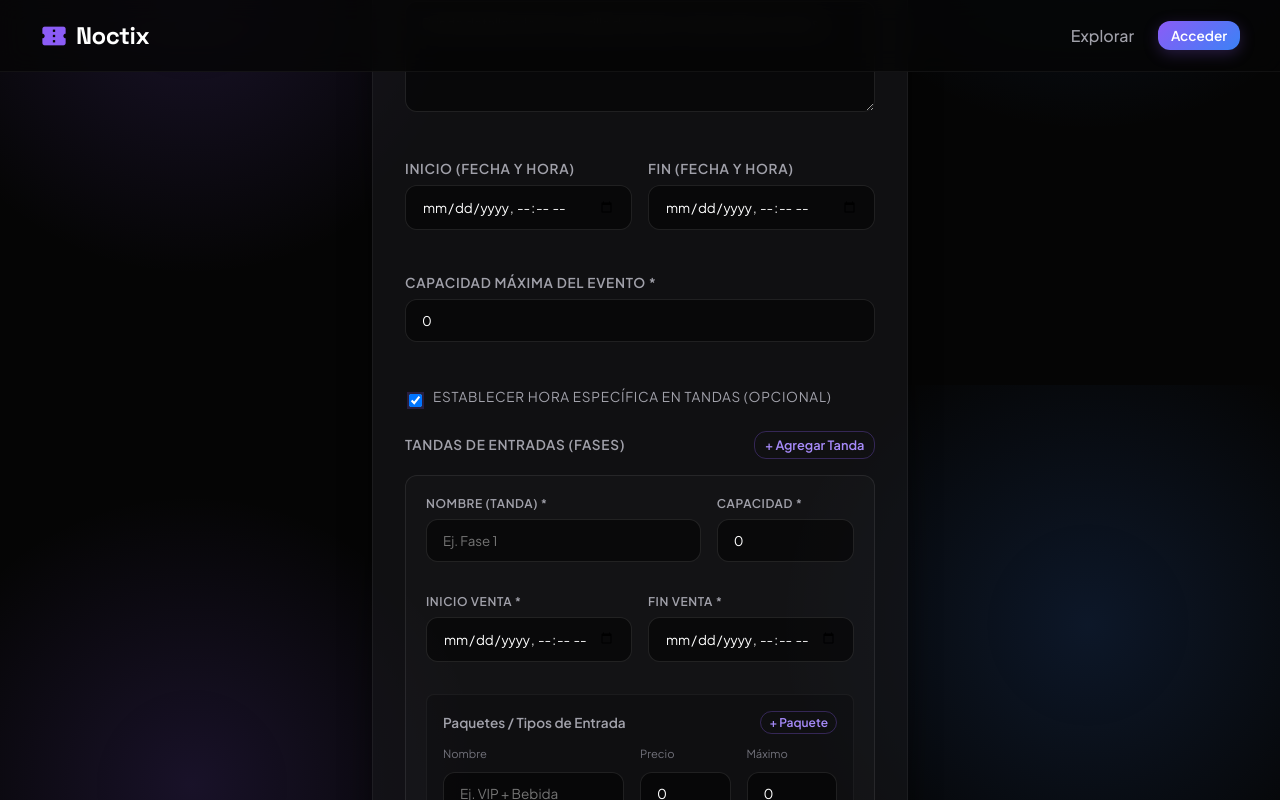
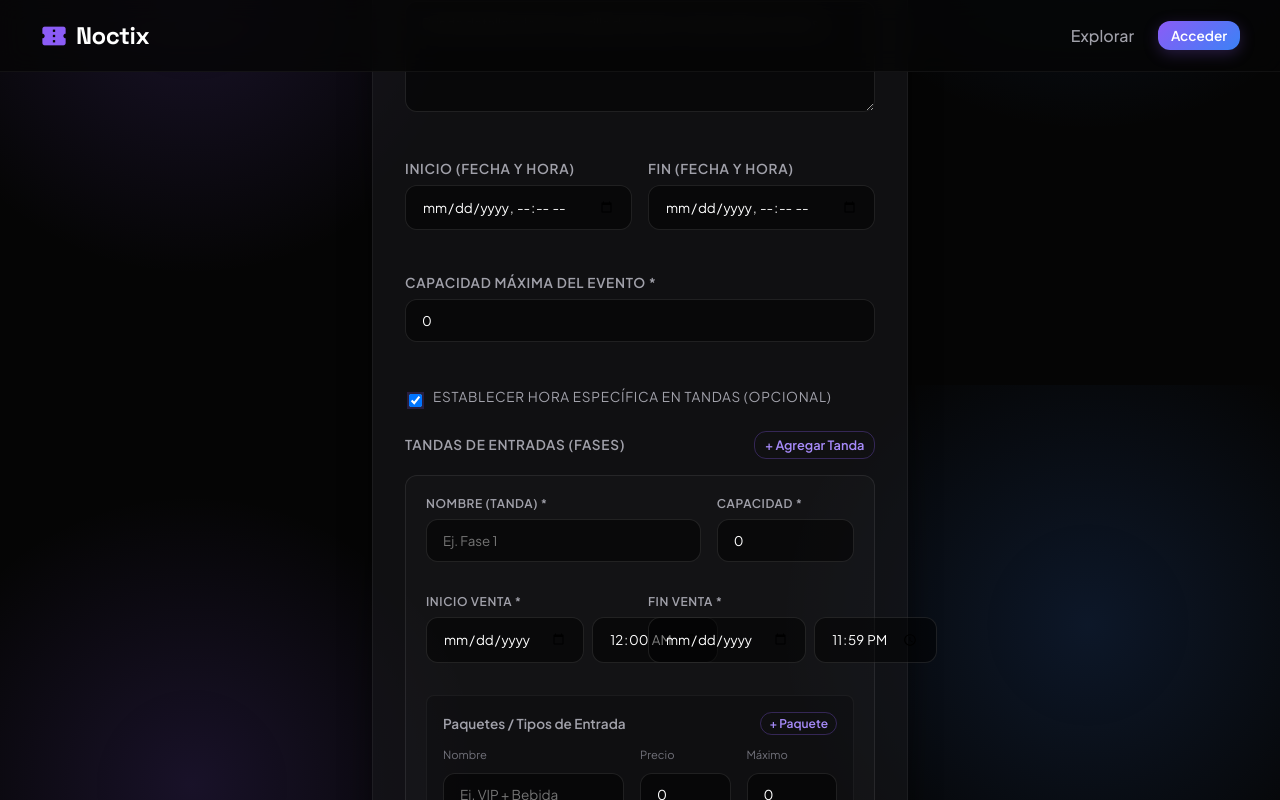
Before and after one commit to Gonzalo1918/noctix1, an Angular app: page /create-event in a window 1280 px wide. Both pictures are taken after a click on the checkbox "ESTABLECER HORA ESPECÍFICA EN TANDAS (OPCIONAL)". Shown: the part 415-1215 px from the top of the page. Built offline with nearby package versions, Linux system fonts and the light colour scheme.

Commit message:
feat(events): split date and time inputs for ticket tiers
Refactored ticket tier forms to use separate date and time inputs instead of datetime-local, improving consistency and user experience when managing event sale periods.

```diff
--- a/src/app/components/views/create-event/create-event.html
+++ b/src/app/components/views/create-event/create-event.html
@@ -80,19 +80,21 @@
             <div class="tier-row" style="margin-bottom: 1rem;">
               <div style="flex: 1;">
                 <label style="font-size: 0.75rem;">Inicio Venta *</label>
-                @if (createEventForm.value.hasSpecificTime) {
-                  <input formControlName="startDate" type="datetime-local" style="margin-bottom: 0;" />
-                } @else {
-                  <input formControlName="startDate" type="date" style="margin-bottom: 0;" />
-                }
+                <div style="display: flex; gap: 0.5rem;">
+                  <input formControlName="startDate" type="date" style="margin-bottom: 0; flex: 2;" />
+                  @if (createEventForm.value.hasSpecificTime) {
+                    <input formControlName="startTime" type="time" style="margin-bottom: 0; flex: 1;" />
+                  }
+                </div>
               </div>
               <div style="flex: 1;">
                 <label style="font-size: 0.75rem;">Fin Venta *</label>
-                @if (createEventForm.value.hasSpecificTime) {
-                  <input formControlName="endDate" type="datetime-local" style="margin-bottom: 0;" />
-                } @else {
-                  <input formControlName="endDate" type="date" style="margin-bottom: 0;" />
-                }
+                <div style="display: flex; gap: 0.5rem;">
+                  <input formControlName="endDate" type="date" style="margin-bottom: 0; flex: 2;" />
+                  @if (createEventForm.value.hasSpecificTime) {
+                    <input formControlName="endTime" type="time" style="margin-bottom: 0; flex: 1;" />
+                  }
+                </div>
               </div>
             </div>
 
--- a/src/app/components/views/create-event/create-event.ts
+++ b/src/app/components/views/create-event/create-event.ts
@@ -69,7 +69,9 @@ export class CreateEventComponent {
       name: new FormControl('', Validators.required),
       maxCapacity: new FormControl(0, [Validators.required, Validators.min(1)]),
       startDate: new FormControl('', Validators.required),
+      startTime: new FormControl('00:00'),
       endDate: new FormControl('', Validators.required),
+      endTime: new FormControl('23:59'),
       packages: new FormArray([
         this.createTicketPackageFormGroup()
       ])
@@ -94,7 +96,9 @@ export class CreateEventComponent {
       name: new FormControl(tierToCopy.name + ' (Copia)', Validators.required),
       maxCapacity: new FormControl(tierToCopy.maxCapacity, [Validators.required, Validators.min(1)]),
       startDate: new FormControl(tierToCopy.startDate, Validators.required),
+      startTime: new FormControl(tierToCopy.startTime || '00:00'),
       endDate: new FormControl(tierToCopy.endDate, Validators.required),
+      endTime: new FormControl(tierToCopy.endTime || '23:59'),
       packages: new FormArray(
         tierToCopy.packages.map((p: any) => new FormGroup({
           name: new FormControl(p.name, Validators.required),
@@ -126,26 +130,26 @@ export class CreateEventComponent {
   submitCreateEvent() {
     if (this.createEventForm.invalid) return;
 
+    const hasSpecTime = this.createEventForm.value.hasSpecificTime as boolean;
     const payload = {
       name: this.createEventForm.value.name as string,
       description: this.createEventForm.value.description as string,
       startDate: this.createEventForm.value.startDate as string,
       endDate: this.createEventForm.value.endDate as string,
       maxCapacity: this.createEventForm.value.maxCapacity as number,
-      hasSpecificTime: this.createEventForm.value.hasSpecificTime as boolean,
-      ticketTiers: this.createEventForm.value.ticketTiers as any[]
+      hasSpecificTime: hasSpecTime,
+      ticketTiers: this.createEventForm.value.ticketTiers?.map((tier: any) => {
+        const sTime = hasSpecTime ? (tier.startTime || '00:00') : '00:00';
+        const eTime = hasSpecTime ? (tier.endTime || '23:59') : '23:59';
+        return {
+          name: tier.name,
+          maxCapacity: tier.maxCapacity,
+          startDate: tier.startDate ? `${tier.startDate}T${sTime}` : '',
+          endDate: tier.endDate ? `${tier.endDate}T${eTime}` : '',
+          packages: tier.packages
+        };
+      }) || []
     };
-
-    if (!payload.hasSpecificTime) {
-      payload.ticketTiers.forEach(tier => {
-        if (tier.startDate && !tier.startDate.includes('T')) {
-          tier.startDate += 'T00:00';
-        }
-        if (tier.endDate && !tier.endDate.includes('T')) {
-          tier.endDate += 'T23:59';
-        }
-      });
-    }
 
     // Consumir el eventService con CRUD POST
     this.eventService.createEvent(payload).subscribe({
--- a/src/app/components/views/edit-event/edit-event.html
+++ b/src/app/components/views/edit-event/edit-event.html
@@ -84,19 +84,21 @@
               <div class="tier-row" style="margin-bottom: 1rem;">
                 <div style="flex: 1;">
                   <label style="font-size: 0.75rem;">Inicio Venta *</label>
-                  @if (editEventForm.value.hasSpecificTime) {
-                    <input formControlName="startDate" type="datetime-local" style="margin-bottom: 0;" />
-                  } @else {
-                    <input formControlName="startDate" type="date" style="margin-bottom: 0;" />
-                  }
+                  <div style="display: flex; gap: 0.5rem;">
+                    <input formControlName="startDate" type="date" style="margin-bottom: 0; flex: 2;" />
+                    @if (editEventForm.value.hasSpecificTime) {
+                      <input formControlName="startTime" type="time" style="margin-bottom: 0; flex: 1;" />
+                    }
+                  </div>
                 </div>
                 <div style="flex: 1;">
                   <label style="font-size: 0.75rem;">Fin Venta *</label>
-                  @if (editEventForm.value.hasSpecificTime) {
-                    <input formControlName="endDate" type="datetime-local" style="margin-bottom: 0;" />
-                  } @else {
-                    <input formControlName="endDate" type="date" style="margin-bottom: 0;" />
-                  }
+                  <div style="display: flex; gap: 0.5rem;">
+                    <input formControlName="endDate" type="date" style="margin-bottom: 0; flex: 2;" />
+                    @if (editEventForm.value.hasSpecificTime) {
+                      <input formControlName="endTime" type="time" style="margin-bottom: 0; flex: 1;" />
+                    }
+                  </div>
                 </div>
               </div>
 
--- a/src/app/components/views/edit-event/edit-event.ts
+++ b/src/app/components/views/edit-event/edit-event.ts
@@ -110,17 +110,28 @@ export class EditEventComponent implements OnInit {
         }
 
         let sDate = tier.startDate || '';
+        let sTime = '00:00';
+        if (sDate.includes('T')) {
+          const parts = sDate.split('T');
+          sDate = parts[0];
+          sTime = parts[1];
+        }
+
         let eDate = tier.endDate || '';
-        if (!(event as any).hasSpecificTime) {
-          if (sDate.includes('T')) sDate = sDate.split('T')[0];
-          if (eDate.includes('T')) eDate = eDate.split('T')[0];
+        let eTime = '23:59';
+        if (eDate.includes('T')) {
+          const parts = eDate.split('T');
+          eDate = parts[0];
+          eTime = parts[1];
         }
 
         this.ticketTiers.push(new FormGroup({
           name: new FormControl(tier.name, Validators.required),
           maxCapacity: new FormControl(tier.maxCapacity || 0, [Validators.required, Validators.min(1)]),
           startDate: new FormControl(sDate),
+          startTime: new FormControl(sTime),
           endDate: new FormControl(eDate),
+          endTime: new FormControl(eTime),
           packages: pkgs
         }));
       });
@@ -136,7 +147,9 @@ export class EditEventComponent implements OnInit {
       name: new FormControl('', Validators.required),
       maxCapacity: new FormControl(0, [Validators.required, Validators.min(1)]),
       startDate: new FormControl(''),
+      startTime: new FormControl('00:00'),
       endDate: new FormControl(''),
+      endTime: new FormControl('23:59'),
       packages: new FormArray([
         this.createTicketPackageFormGroup()
       ])
@@ -161,7 +174,9 @@ export class EditEventComponent implements OnInit {
       name: new FormControl(tierToCopy.name + ' (Copia)', Validators.required),
       maxCapacity: new FormControl(tierToCopy.maxCapacity, [Validators.required, Validators.min(1)]),
       startDate: new FormControl(tierToCopy.startDate, Validators.required),
+      startTime: new FormControl(tierToCopy.startTime || '00:00'),
       endDate: new FormControl(tierToCopy.endDate, Validators.required),
+      endTime: new FormControl(tierToCopy.endTime || '23:59'),
       packages: new FormArray(
         tierToCopy.packages.map((p: any) => new FormGroup({
           name: new FormControl(p.name, Validators.required),
@@ -193,26 +208,26 @@ export class EditEventComponent implements OnInit {
   submitEditEvent() {
     if (this.editEventForm.invalid || !this.eventId) return;
 
+    const hasSpecTime = this.editEventForm.value.hasSpecificTime as boolean;
     const eventData = {
       name: this.editEventForm.value.name as string,
       description: this.editEventForm.value.description as string,
       startDate: this.editEventForm.value.startDate as string,
       endDate: this.editEventForm.value.endDate as string,
       maxCapacity: this.editEventForm.value.maxCapacity as number,
-      hasSpecificTime: this.editEventForm.value.hasSpecificTime as boolean,
-      ticketTiers: this.editEventForm.value.ticketTiers as any[]
+      hasSpecificTime: hasSpecTime,
+      ticketTiers: this.editEventForm.value.ticketTiers?.map((tier: any) => {
+        const sTime = hasSpecTime ? (tier.startTime || '00:00') : '00:00';
+        const eTime = hasSpecTime ? (tier.endTime || '23:59') : '23:59';
+        return {
+          name: tier.name,
+          maxCapacity: tier.maxCapacity,
+          startDate: tier.startDate ? `${tier.startDate}T${sTime}` : '',
+          endDate: tier.endDate ? `${tier.endDate}T${eTime}` : '',
+          packages: tier.packages
+        };
+      }) || []
     };
-
-    if (!eventData.hasSpecificTime) {
-      eventData.ticketTiers.forEach(tier => {
-        if (tier.startDate && !tier.startDate.includes('T')) {
-          tier.startDate += 'T00:00';
-        }
-        if (tier.endDate && !tier.endDate.includes('T')) {
-          tier.endDate += 'T23:59';
-        }
-      });
-    }
 
     // Actualizar via Service
     this.eventService.updateEvent(this.eventId, eventData).subscribe({
```
